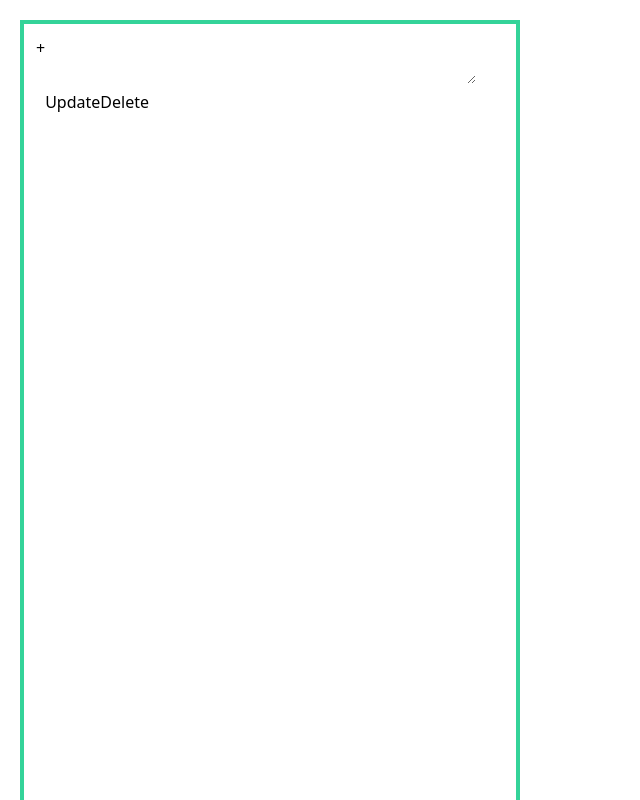
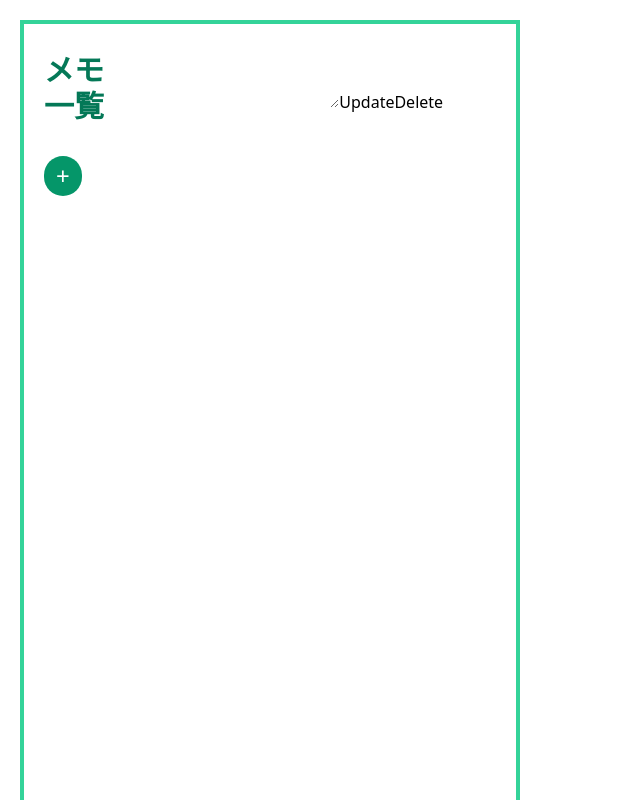
Before and after one commit to hituzi-no-sippo/memo-spa-with-vue, a Vue app: page /edit/1 in a window 1280 px wide. Shown: the top 800 px of the page, without its empty margins (0-640 px from the left). Built offline with nearby package versions, Linux system fonts and the light colour scheme.

Commit message:
feat: TitleListのcssを作成

```diff
--- a/src/views/TitleList.vue
+++ b/src/views/TitleList.vue
@@ -1,11 +1,54 @@
 <template>
-  <div class="titleList">
-    <ul>
-      <li v-for="(content, index) in contents" :key="index">
+  <div class="
+    m-2
+    w-32
+    h-5/6
+  ">
+    <h1 class="
+      text-3xl
+      text-green-700
+      font-bold
+      py-2
+    "
+    >メモ一覧</h1>
+    <ul class="
+      overflow-y-auto
+      max-h-full
+      my-2
+    ">
+      <li
+        v-for="(content, index) in contents"
+        :key="index"
+        class="
+          my-3
+          text-2xl
+          leading-5
+          text-base
+          font-medium
+          cursor-pointer
+          hover:text-green-500
+          hover:underline
+          truncate
+        "
+      >
         <span @click="edit(index)">{{content.title}}</span>
       </li>
     </ul>
-    <button @click="add">+</button>
+    <button
+      @click="add"
+      class="
+        width-2
+        text-2xl
+        font-medium
+        bg-green-600
+        hover:bg-green-500
+        text-white
+        rounded-full
+        py-1
+        px-3
+        my-2
+      "
+    >+</button>
   </div>
 </template>
 
```
